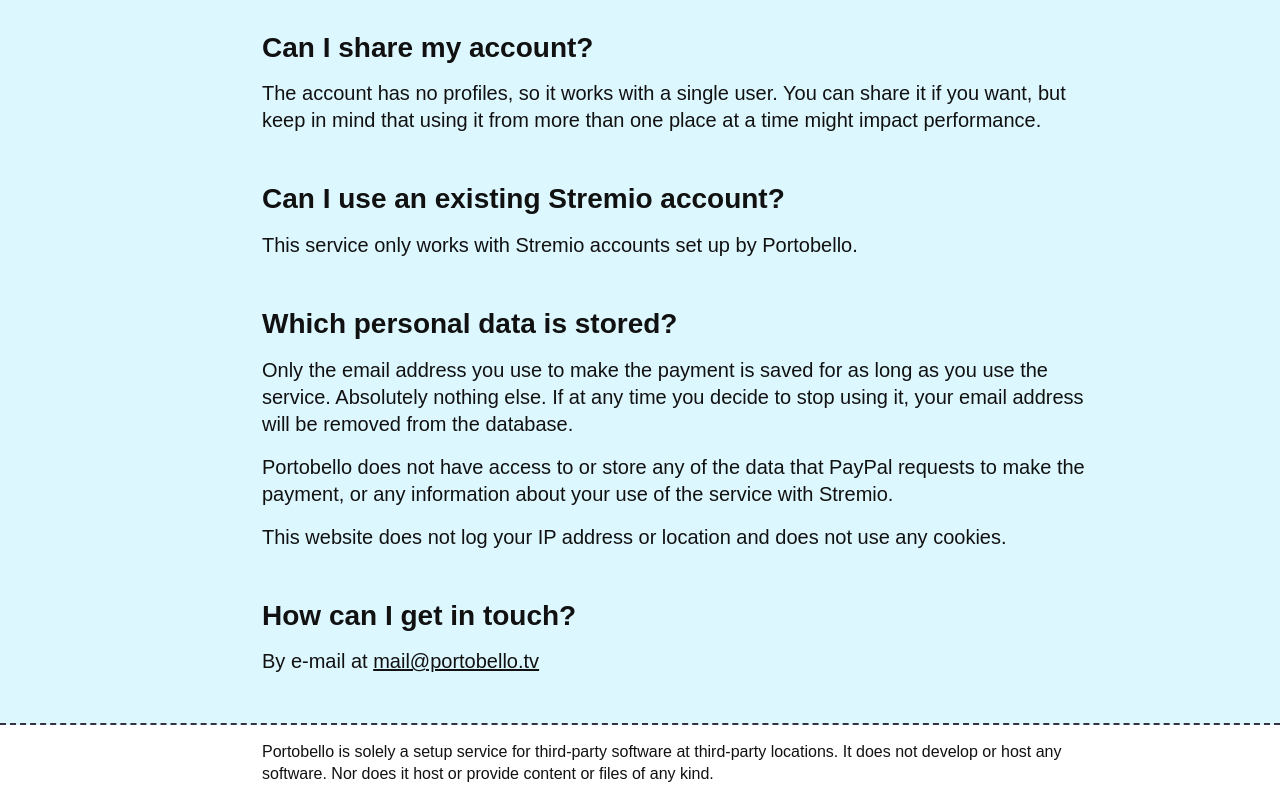
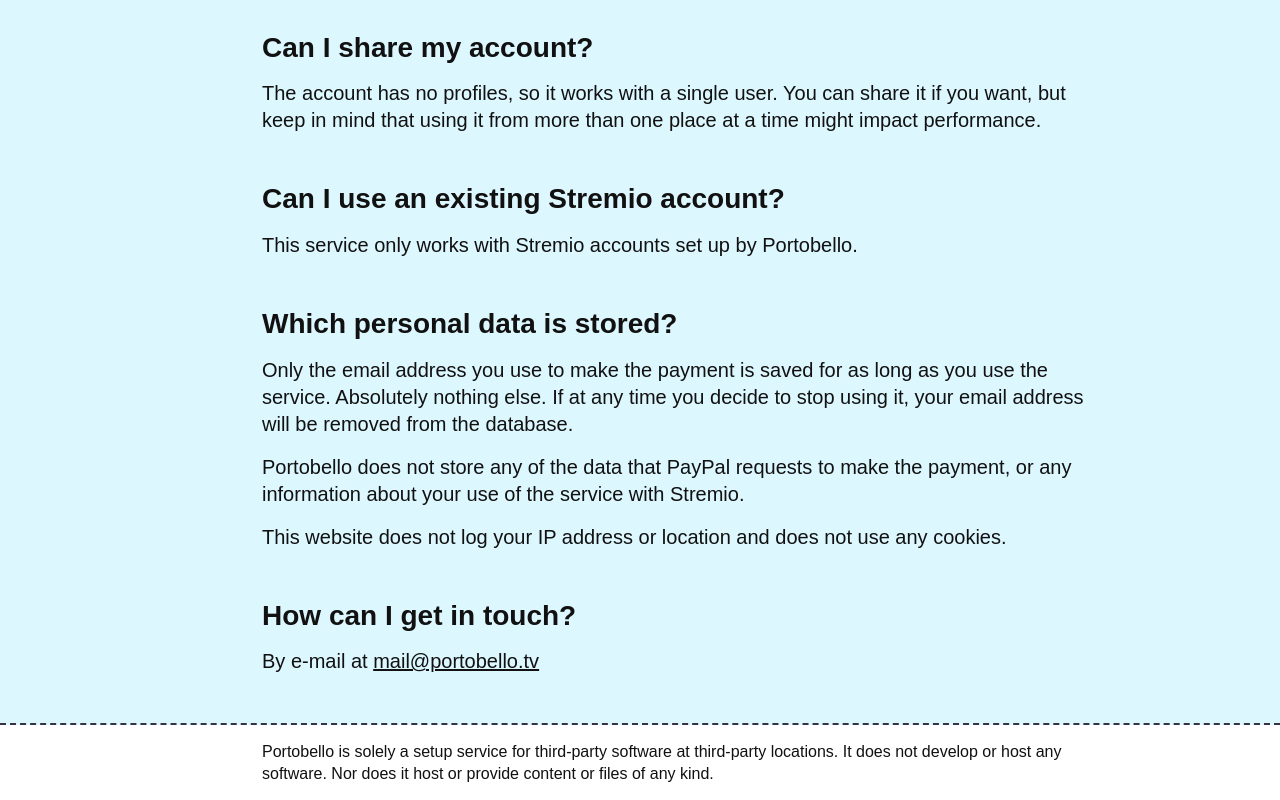
Before and after one commit to memorand-cc/dot-tv, a plain HTML site: page index.html in a window 1280 px wide. Shown: the part 2838-3638 px from the top of the page. Drawn offline with Linux system fonts and the light colour scheme; a web font is replaced by a local one.

Commit message:
FAQ update

```diff
--- a/index.html
+++ b/index.html
@@ -116,7 +116,7 @@
 						 Only the email address you use to make the payment is saved for as long as you use the service. Absolutely nothing else. If at any time you decide to stop using it, your email address will be removed from the database.
 					</p>
 					<p>
-						Portobello does not have access to or store any of the data that PayPal requests to make the payment, or any information about your use of the service with Stremio.
+						Portobello does not store any of the data that PayPal requests to make the payment, or any information about your use of the service with Stremio.
 					</p>
 					<p>
 						This website does not log your IP address or location and does not use any cookies.
```
Also changed, not shown: es/index.html (+1 -1 lines).
